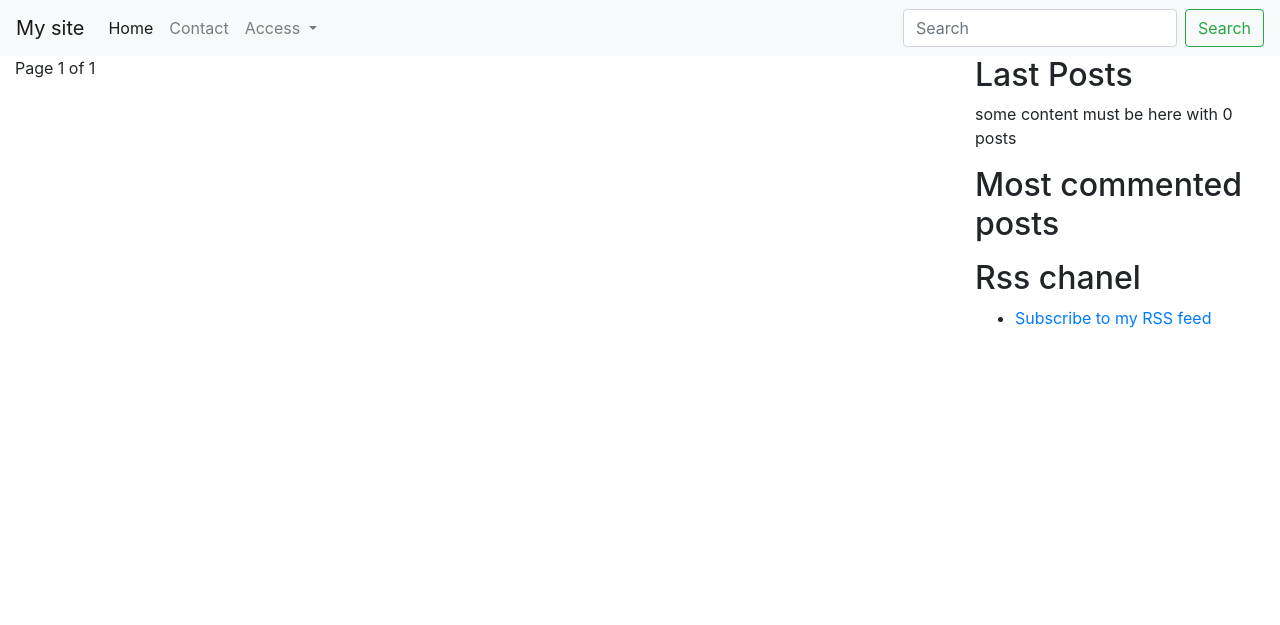
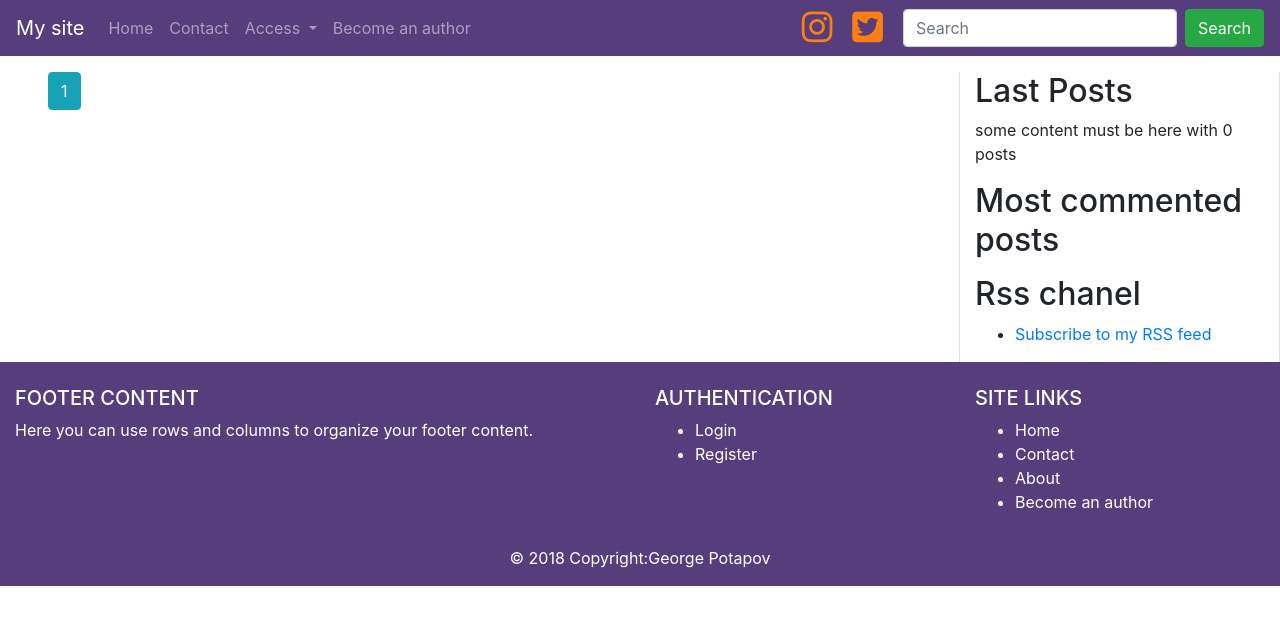
Before and after one commit to HeorhiiPotapov/django-blog, a Django app: page / in a window 1280 px wide. Shown: the top 625 px of the page. Run offline with Django 3.2, Linux system fonts and the light colour scheme; data that the repository does not hold is empty; some libraries are stand-ins or nearby versions.

Commit message:
second commit

```diff
--- a/account/templates/account/login.html
+++ b/account/templates/account/login.html
@@ -1,4 +1,5 @@
 {% extends 'blog/base.html' %}
+{% load crispy_forms_tags %}
 {% block content %}
 <div class="container">
     <div class="row">
@@ -6,7 +7,7 @@
             <p>You can login with your username or email adress</p>
             <form method="post">
                 {% csrf_token %}
-                {{ form.as_p }}
+                {{ form|crispy }}
                 <input type="hidden" name="next" value="{{ next }}"/>
                 <input type="submit" value="login">
             </form>
--- a/blog/static/blog/css/blog.css
+++ b/blog/static/blog/css/blog.css
@@ -1,3 +1,16 @@
+.navbar {
+    background-color: #563d7c;
+}
+
+.fab {
+    font-size: 35px;
+    margin-right: 20px;
+    color: #fd7e14;
+}
+.fab:hover {
+    opacity: 0.7;
+}
+
 .post_item {
     border-bottom: 1px solid gray;
     margin-bottom: 40px;
@@ -9,6 +22,15 @@
 }
 
 .profile-image {
+    max-height: 85px;
     max-width: 85px;
-    max-height: 85px;
 }
+
+.footer {
+    background-color: #563d7c;
+    color: white;
+}
+
+.footer li a {
+    color: white;
+}
--- a/blog/templates/blog/base.html
+++ b/blog/templates/blog/base.html
@@ -9,6 +9,7 @@
 
     <!-- Bootstrap CSS -->
     <link rel="stylesheet" href="https://stackpath.bootstrapcdn.com/bootstrap/4.4.1/css/bootstrap.min.css" integrity="sha384-Vkoo8x4CGsO3+Hhxv8T/Q5PaXtkKtu6ug5TOeNV6gBiFeWPGFN9MuhOf23Q9Ifjh" crossorigin="anonymous">
+    <script src="https://kit.fontawesome.com/1402883464.js" crossorigin="anonymous"></script>
     <link rel="stylesheet" href="{% static 'blog/css/blog.css' %}">
 
     <title>{% block title %}{% endblock %}</title>
@@ -19,7 +20,7 @@
 
 <div class="container-fluid">
     <div class="row">
-        <div class="col-lg-9">
+        <div class="col-lg-9 border-right mt-3 pl-5 pr-5">
             {% if messages %}
                 {% for message in messages %}
                     <div class="alert alert-{{ message.tags }}">
@@ -29,7 +30,7 @@
             {% endif %}
             {% block content %}{% endblock %}
         </div>
-        <div class="col-lg-3">
+        <div class="col-lg-3 mt-3 border-right">
             <h2>Last Posts</h2>
             <p>some content must be here with {% total_posts %} posts</p>
             {% show_latest_posts %}
@@ -52,6 +53,8 @@
     </div>
 </div>
 
+{% include 'blog/footer.html' %}
+
 
 
     <!-- Optional JavaScript -->
--- /dev/null
+++ b/blog/templates/blog/footer.html
@@ -0,0 +1,49 @@
+<footer class="footer font-small pt-4">
+  <div class="container-fluid text-center text-md-left">
+    <div class="row">
+      <div class="col-md-6 mt-md-0 mt-3">
+        <h5 class="text-uppercase">Footer Content</h5>
+        <p>Here you can use rows and columns to organize your footer content.</p>
+      </div>
+      <hr class="clearfix w-100 d-md-none pb-3">
+      <div class="col-md-3 mb-md-0 mb-3">
+        <h5 class="text-uppercase">Authentication</h5>
+        <ul class="list">
+          {% if request.user.is_authenticated %}
+              <li>
+                <a href="{% url 'logout' %}">Logout</a>
+              </li>
+              <li>
+                <a href="{% url 'profile' %}">Profile</a>
+              </li>
+          {% else %}
+              <li>
+                <a href="{% url 'login' %}">Login</a>
+              </li>
+              <li>
+                <a href="{% url 'register' %}">Register</a>
+              </li>
+          {% endif %}
+        </ul>
+      </div>
+      <div class="col-md-3 mb-md-0 mb-3">
+        <h5 class="text-uppercase">Site Links</h5>
+        <ul class="list">
+          <li>
+            <a href="/">Home</a>
+          </li>
+          <li>
+            <a href="#">Contact</a>
+          </li>
+          <li>
+            <a href="#">About</a>
+          </li>
+          <li>
+            <a href="/">Become an author</a>
+          </li>
+        </ul>
+      </div>
+    </div>
+  </div>
+  <div class="footer-copyright text-center py-3">© 2018 Copyright:George Potapov</div>
+</footer>
--- a/blog/templates/blog/navbar.html
+++ b/blog/templates/blog/navbar.html
@@ -1,4 +1,4 @@
-<nav class="navbar navbar-expand-lg navbar-light bg-light">
+<nav class="navbar navbar-expand-lg navbar-dark">
   <a class="navbar-brand" href="/">My site</a>
   <button class="navbar-toggler" type="button" data-toggle="collapse" data-target="#navbarSupportedContent" aria-controls="navbarSupportedContent" aria-expanded="false" aria-label="Toggle navigation">
     <span class="navbar-toggler-icon"></span>
@@ -6,7 +6,7 @@
 
   <div class="collapse navbar-collapse" id="navbarSupportedContent">
     <ul class="navbar-nav mr-auto">
-      <li class="nav-item active">
+      <li class="nav-item">
         <a class="nav-link" href="/">Home <span class="sr-only">(current)</span></a>
       </li>
       <li class="nav-item">
@@ -26,10 +26,15 @@
             {% endif %}
         </div>
       </li>
+      <li class="nav-item">
+        <a class="nav-link" href="#">Become an author</a>
+      </li>
     </ul>
-    <form class="form-inline my-2 my-lg-0">
-      <input class="form-control mr-sm-2" type="search" placeholder="Search" aria-label="Search">
-      <button class="btn btn-outline-success my-2 my-sm-0" type="submit">Search</button>
+    <a href="#"><i class="fab fa-instagram"></i></a>
+    <a href="#"><i class="fab fa-twitter-square"></i></a>
+    <form class="form-inline my-2 my-lg-0" action="{% url 'search' %}">
+      <input class="form-control mr-sm-2" type="text" name="q" placeholder="Search" aria-label="Search">
+      <button class="btn btn-success my-2 my-sm-0" type="submit">Search</button>
     </form>
   </div>
 </nav>
--- a/blog/templates/blog/pagination.html
+++ b/blog/templates/blog/pagination.html
@@ -1,7 +1,29 @@
 <div class="pagination">
+  <span class="step-links">
+    {% if page.has_previous %}
+      <a class="btn btn-outline-info" href="?page=1"><<</a>
+      <a class="btn btn-outline-info" href="?page={{ page.previous_page_number }}"><</a>
+    {% endif %}
+
+    {% for num in page.paginator.page_range %}
+      {% if page.number == num %}
+        <a class="btn btn-outline-info active" href="?page={{ num }}">{{ num }}</a>
+      {% elif num > page.number|add:'-3' and num < page.number|add:'3' %}
+        <a class="btn btn-outline-info" href="?page={{ num }}">{{ num }}</a>
+      {% endif %}
+    {% endfor %}
+
+    {% if page.has_next %}
+      <a class="btn btn-outline-info" href="?page={{ page.next_page_number }}">></a>
+      <a class="btn btn-outline-info" href="?page={{ page.paginator.num_pages }}">>></a>
+    {% endif %}
+  </span>
+</div>
+
+<!-- <div class="pagination">
     <span class="step-links">
         {% if page.has_previous %}
-            <a href="?page={{ page.previous_page_number }}">Previous | </a>
+            <a href="?page={{ page.previous_page_number }}">Previous</a>
         {% endif %}
         <span class="current">
             Page {{ page.number }} of {{ page.paginator.num_pages }}
@@ -10,4 +32,4 @@
             <a href="?page={{ page.next_page_number }}"> | Next</a>
         {% endif %}
     </span>
-</div>
+</div> -->
--- a/blog/urls.py
+++ b/blog/urls.py
@@ -1,5 +1,6 @@
 from django.urls import path
 from . import views
+from .views import SearchView
 from .feeds import LatestPostFeed
 
 urlpatterns = [
@@ -7,5 +8,6 @@ urlpatterns = [
     path('tag/<tag_slug>/', views.post_list, name='post_list_by_tag'),
     # path('', views.PostListView.as_view(), name='post_list'),
     path('<year>/<month>/<day>/<post>/', views.post_detail, name='post_detail'),
-    path('feed/', LatestPostFeed(), name='post_feed')
+    path('feed/', LatestPostFeed(), name='post_feed'),
+    path('search/', SearchView.as_view(), name='search'),
 ]
--- a/blog/views.py
+++ b/blog/views.py
@@ -1,10 +1,11 @@
 from django.shortcuts import render, get_object_or_404
 from django.db.models import Count
-# from django.views.generic import ListView
+from django.views.generic import ListView
 from django.core.paginator import Paginator, PageNotAnInteger, EmptyPage
 from .models import Post, Comment
 from .forms import CommentForm
 from taggit.models import Tag
+from django.db.models import Q
 
 
 def post_list(request, tag_slug=None):
@@ -77,3 +78,16 @@ def post_detail(request, year, month, day, post):
         'similar_posts': similar_posts
     }
     return render(request, template_name, context)
+
+
+class SearchView(ListView):
+    model = Post
+    template_name = 'blog/search.html'
+
+    def get_queryset(self):
+        query = self.request.GET.get('q')
+        posts = Post.objects.filter(status='Published')
+        object_list = posts.filter(
+            Q(title__icontains=query) | Q(body__icontains=query)
+        )
+        return object_list
--- a/django_project/settings.py
+++ b/django_project/settings.py
@@ -42,6 +42,7 @@ INSTALLED_APPS = [
     'blog.apps.BlogConfig',
     'account.apps.AccountConfig',
     'taggit',
+    'crispy_forms',
     'social_django',
     'django.contrib.sites',
     'django.contrib.sitemaps',
@@ -154,4 +155,6 @@ SOCIAL_AUTH_GOOGLE_OAUTH2_KEY = os.environ.get('AUTH_GOOGLE_KEY')
 SOCIAL_AUTH_GOOGLE_OAUTH2_SECRET = os.environ.get('AUTH_GOOGLE_SECRET')
 SOCIAL_AUTH_URL_NAMESPACE = 'social'
 
+CRISPY_TEMPLATE_PACK = 'bootstrap4'
+
 django_heroku.settings(locals())
```
Also changed, not shown: account/templates/account/profile.html (+8 -1 lines), account/templates/account/registration.html (+14 -1 lines), blog/templates/blog/post/detail.html (+36 -11 lines), blog/templates/blog/search.html (added, +21 -0 lines), 2 other files.
